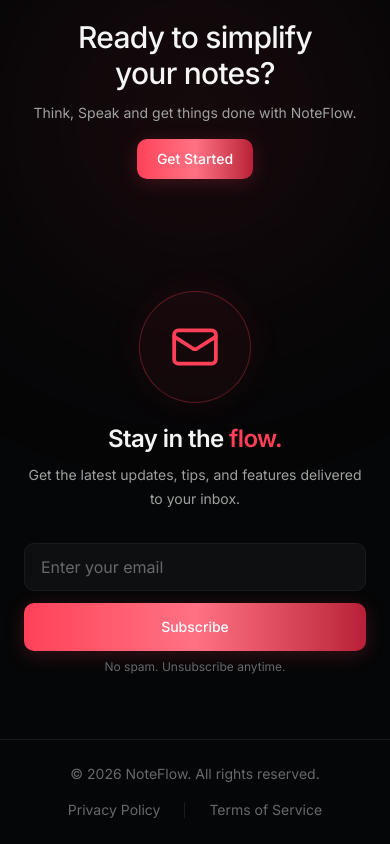
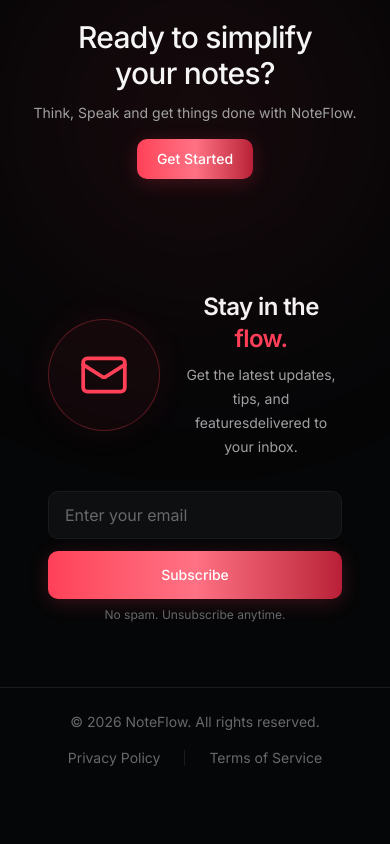
Before and after one commit to GarvThanvi/voice-note-taking, a React (Vite) app in the folder frontend/: page / in a window 390 px wide. Shown: the part 3668-4512 px from the top of the page. After the commit the page ends 4460 px from the top, so only its background shows below. Built offline with nearby package versions, Linux system fonts and the light colour scheme; no server answers.

Commit message:
ui(subscribe mail): adding padding

```diff
--- a/frontend/src/components/LandingPage/SubscribeMail.tsx
+++ b/frontend/src/components/LandingPage/SubscribeMail.tsx
@@ -63,9 +63,9 @@
     <section className="w-full py-16 sm:py-20">
       <Container>
         <Reveal>
-          <div className="flex flex-col items-center gap-8 text-center">
+          <div className="px-6 sm:px-10 lg:px-16 flex flex-col items-center gap-8 text-center lg:flex-row lg:items-center lg:justify-between lg:text-left">
             {/* Content */}
-            <div className="flex flex-col items-center gap-5">
+            <div className="flex items-center gap-5">
               <div
                 className="
                   flex h-28 w-28 shrink-0 items-center justify-center
@@ -82,15 +82,16 @@
                 />
               </div>
 
-              <div className="max-w-lg">
+              <div>
                 <h2 className="text-2xl font-semibold tracking-tight text-foreground sm:text-3xl">
                   Stay in the{" "}
                   <span className="text-primary">flow.</span>
                 </h2>
 
                 <p className="mt-2 text-sm leading-6 text-muted sm:text-base">
-                  Get the latest updates, tips, and features delivered to your
-                  inbox.
+                  Get the latest updates, tips, and features
+                  <br className="hidden sm:block" />
+                  delivered to your inbox.
                 </p>
               </div>
             </div>
```
